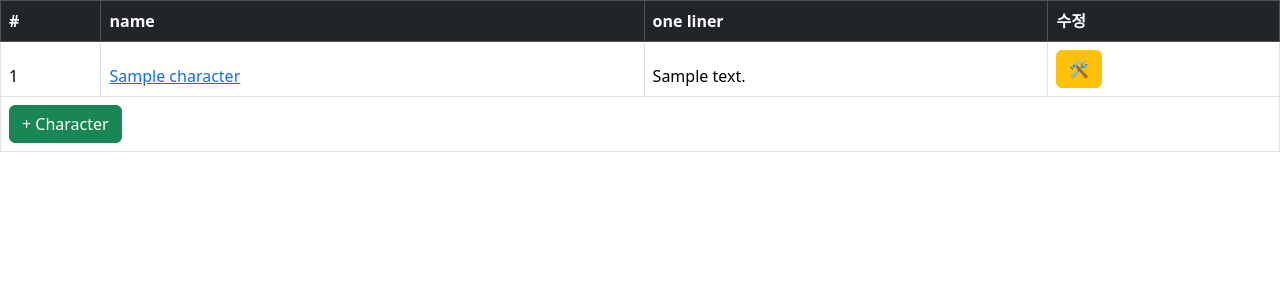
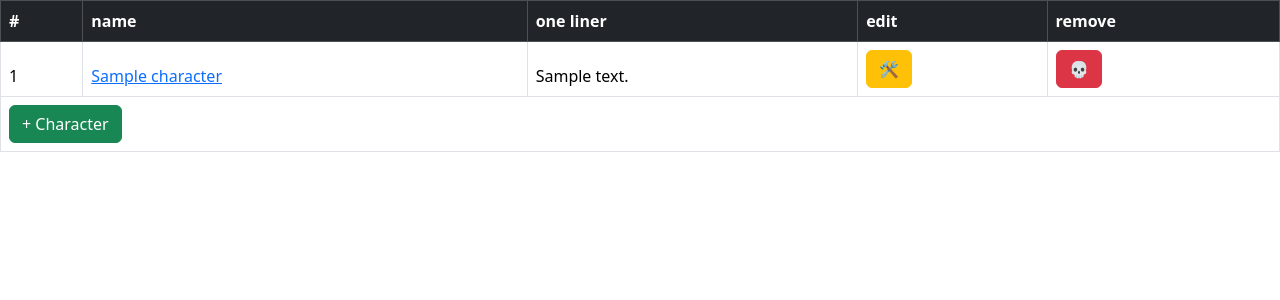
Before and after one commit to darecoco/NetworkProgramming_hello2, a Django app: page /dont-starve/ in a window 1280 px wide. Shown: the top 300 px of the page. Run offline with Django 4.2, Linux system fonts and the light colour scheme; tables that the repository leaves empty hold one stand-in row (values such as "Sample post").

Commit message:
views CharacterDeleteView; templates character_list.html, character_confirm_delete.html; urls DontStarve: character_delete

```diff
--- a/DontStarve/templates/DontStarve/character_list.html
+++ b/DontStarve/templates/DontStarve/character_list.html
@@ -8,7 +8,8 @@
         <th>#</th>
         <th>name</th>
         <th>one liner</th>
-        <th>수정</th>
+        <th>edit</th>
+        <th>remove</th>
     <thead/>
     {% for character in character_list %}
     <tr>
@@ -16,10 +17,11 @@
         <td><a href="{% url 'DontStarve:character_detail' pk=character.id %}">{{ character.name }}</a></td>
         <td>{{ character.description }}</td>
         <td><a href="{% url 'DontStarve:character_update' pk=character.id %}" class="btn btn-warning">🛠</a></td>
+        <td><a href="{% url 'DontStarve:character_delete' pk=character.id %}" class="btn btn-danger">💀</a></td>
     </tr>
     {% endfor %}
     <tr>
-        <td colspan="4"><a href="{% url 'DontStarve:character_create' %}" class="btn btn-success">+ Character</a></td>
+        <td colspan="5"><a href="{% url 'DontStarve:character_create' %}" class="btn btn-success">+ Character</a></td>
     </tr>
 </table>
 {% endblock %}
--- a/DontStarve/urls.py
+++ b/DontStarve/urls.py
@@ -8,4 +8,5 @@ urlpatterns = [
     path('detail/<int:pk>/', views.CharacterDetailView.as_view(), name='character_detail'),
     path('create/', views.CharacterCreateView.as_view(), name='character_create'),
     path('update/<int:pk>', views.CharacterUpdateView.as_view(), name='character_update'),
+    path('delete/<int:pk>', views.CharacterDeleteView.as_view(), name='character_delete'),
 ]
--- a/DontStarve/views.py
+++ b/DontStarve/views.py
@@ -1,6 +1,6 @@
 from django.shortcuts import render
 from django.urls import reverse_lazy
-from django.views.generic import ListView, DetailView, CreateView, UpdateView
+from django.views.generic import ListView, DetailView, CreateView, UpdateView, DeleteView
 from DontStarve.models import Character
 
 
@@ -28,3 +28,7 @@ class CharacterUpdateView(UpdateView):
     fields = '__all__' #['name', 'description']
     template_name_suffix = '_update' #character_form.html -> character_update.html
     success_url = reverse_lazy('DontStarve:character_detail') #수정 완료 후 이동할 URL
+
+class CharacterDeleteView(DeleteView):
+    model = Character
+    success_url = reverse_lazy('DontStarve:character_list') #삭제 완료 후 이동할 URL
```
Also changed, not shown: DontStarve/templates/DontStarve/character_confirm_delete.html (added, +14 -0 lines), README.md.
